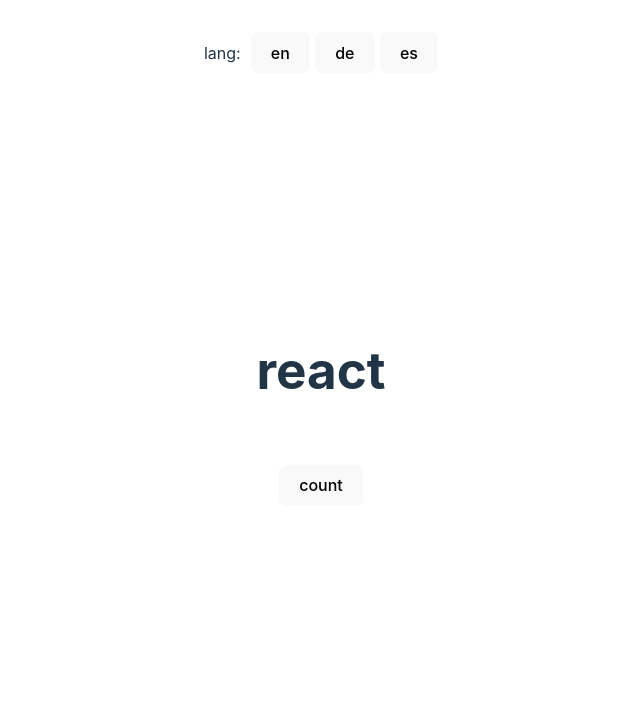
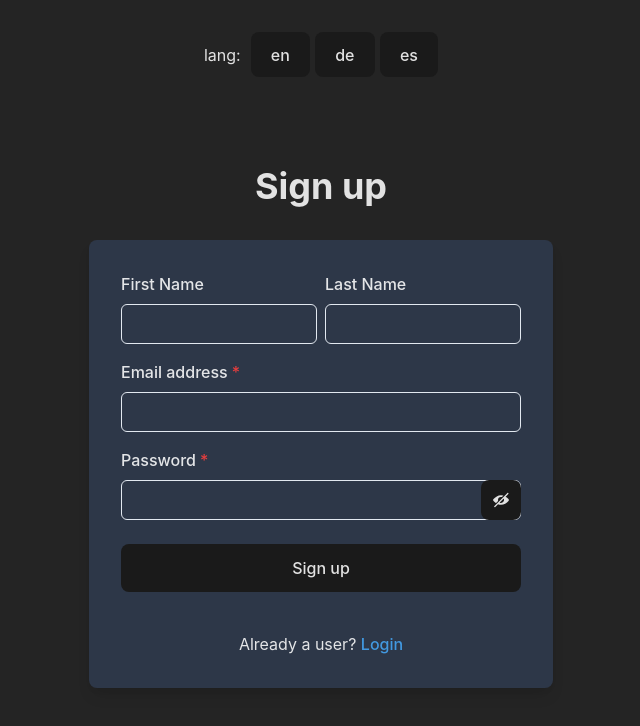
Before and after one commit to pryvalovbogdan/i18next-react-config, a React (Vite) app: page /signup in a window 1280 px wide. Shown: the top 726 px of the page, without its empty margins (319-959 px from the left). Built offline with nearby package versions, Linux system fonts and the light colour scheme; sample sign-in values are in the browser's storage; what i18next-resources-to-backend would draw is missing.

Commit message:
added signin and sighnup page

```diff
--- a/package.json
+++ b/package.json
@@ -14,10 +14,12 @@
     "e2e": "playwright test --config=playwright.config.ts"
   },
   "dependencies": {
+    "@chakra-ui/icons": "^2.1.1",
     "@chakra-ui/react": "^2.8.1",
     "@emotion/react": "^11.11.1",
     "@emotion/styled": "^11.11.0",
     "@types/es6-promise": "^3.3.0",
+    "axios": "^1.5.0",
     "framer-motion": "^10.16.4",
     "i18next": "^23.4.5",
     "i18next-browser-languagedetector": "^7.1.0",
--- a/src/App.tsx
+++ b/src/App.tsx
@@ -1,5 +1,5 @@
-import { Suspense, lazy } from 'react';
-import { Route, Routes } from 'react-router-dom';
+import { Suspense, lazy, useEffect } from 'react';
+import { Route, Routes, useNavigate } from 'react-router-dom';
 
 import './App.css';
 import { Header } from './components/header';
@@ -7,12 +7,20 @@
 const Main = lazy(() => import('./modules/main'));
 const Notes = lazy(() => import('./modules/notes'));
 const Hook = lazy(() => import('./modules/hook'));
-
-const deprecatedMethod = () => {};
-
-deprecatedMethod();
+const Login = lazy(() => import('./modules/login'));
+const SignUp = lazy(() => import('./modules/signup'));
 
 function App() {
+  const token = localStorage.getItem('token');
+
+  const navigate = useNavigate();
+
+  useEffect(() => {
+    if (!token) {
+      navigate('/login');
+    }
+  }, [token]);
+
   return (
     <>
       <Header />
@@ -22,7 +30,8 @@
             <Route path='/' element={<Main />} />
             <Route path='notes' element={<Notes />} />
             <Route path='hook' element={<Hook />} />
-            <Route path='*' element={<Main />} />
+            <Route path='login' element={<Login />} />
+            <Route path='signup' element={<SignUp />} />
           </Routes>
         </Suspense>
       </main>
--- a/src/index.css
+++ b/src/index.css
@@ -45,6 +45,7 @@
   background-color: #1a1a1a;
   cursor: pointer;
   transition: border-color 0.25s;
+  color: rgba(255, 255, 255, 0.87);
 }
 button:hover {
   border-color: #646cff;
@@ -52,6 +53,9 @@
 button:focus,
 button:focus-visible {
   outline: 4px auto -webkit-focus-ring-color;
+}
+button:disabled {
+  opacity: 0.5;
 }
 
 @media (prefers-color-scheme: light) {
--- /dev/null
+++ b/src/modules/login/base.css
@@ -0,0 +1,28 @@
+body {
+    background-color: #242424!important;
+    color: rgba(255, 255, 255, 0.87)!important;
+}
+
+button {
+    border-radius: 8px!important;
+    border: 1px solid transparent!important;
+    padding: 0.6em 1.2em!important;
+    font-size: 1em!important;
+    font-weight: 500!important;
+    font-family: inherit!important;
+    background-color: #1a1a1a!important;
+    cursor: pointer!important;
+    transition: border-color 0.25s !important;
+    color: rgba(255, 255, 255, 0.87)!important;
+}
+
+button:hover {
+    border-color: #646cff!important;
+}
+button:focus,
+button:focus-visible {
+    outline: 4px auto -webkit-focus-ring-color!important;
+}
+button:disabled {
+   opacity: 0.5!important;
+}
--- /dev/null
+++ b/src/modules/login/index.tsx
@@ -0,0 +1,128 @@
+import { ChangeEvent, useState } from 'react';
+import { useNavigate } from 'react-router-dom';
+import axios, { AxiosError } from 'axios';
+
+import {
+  Flex,
+  Box,
+  FormControl,
+  FormLabel,
+  Input,
+  Checkbox,
+  Stack,
+  Button,
+  Heading,
+  Text,
+  Spinner,
+  useToast,
+} from '@chakra-ui/react';
+import { ChakraProvider } from '@chakra-ui/react';
+
+import './base.css';
+
+const Login = () => {
+  const [isLoading, setIsLoading] = useState<boolean>(false);
+  const [email, setEmail] = useState<string>('');
+  const [password, setPassword] = useState<string>('');
+  const navigate = useNavigate();
+  const toast = useToast();
+
+  const dispatchToast = (title: string, status?: any) =>
+    toast({
+      title,
+      status: status || 'success',
+      duration: 3000,
+      isClosable: true,
+      position: 'top',
+    });
+
+  const logInHandle = async () => {
+    setIsLoading(true);
+
+    try {
+      const { data } = await axios.post('http://localhost:4001/login', {
+        email,
+        password,
+      });
+
+      localStorage.setItem('token', data.token);
+      localStorage.setItem('user', data);
+
+      dispatchToast('Successfully logged');
+
+      navigate('/');
+    } catch (err) {
+      const error = err as AxiosError<{ error: string }>;
+
+      if (error.response?.data?.error) {
+        dispatchToast(error.response?.data.error, 'error');
+      }
+    } finally {
+      setIsLoading(false);
+    }
+  };
+
+  return (
+    <ChakraProvider>
+      <Flex align='center' justify='center' height='100%'>
+        {isLoading && (
+          <Flex
+            position='absolute'
+            top={0}
+            background='rgba(0, 0, 0, 0.7)'
+            height='100%'
+            width='100%'
+            zIndex={2}
+            alignItems='center'
+            justifyContent='center'
+          >
+            <Spinner size='xl' />
+          </Flex>
+        )}
+        <Stack spacing={8} mx='auto' maxW='lg' py={12} px={6}>
+          <Stack align={'center'}>
+            <Heading fontSize='4xl'>Sign in to your account</Heading>
+          </Stack>
+          <Box rounded='lg' bg='gray.700' boxShadow='lg' p={8}>
+            <Stack spacing={4}>
+              <FormControl id='email'>
+                <FormLabel>Email address</FormLabel>
+                <Input
+                  type='email'
+                  value={email}
+                  onInput={(e: ChangeEvent<HTMLInputElement>) => setEmail(e.target.value)}
+                />
+              </FormControl>
+              <FormControl id='password'>
+                <FormLabel>Password</FormLabel>
+                <Input
+                  type='password'
+                  value={password}
+                  onInput={(e: ChangeEvent<HTMLInputElement>) => setPassword(e.target.value)}
+                />
+              </FormControl>
+              <Stack spacing={10}>
+                <Stack direction={{ base: 'column', sm: 'row' }} align='start' justify='space-between'>
+                  <Checkbox>Remember me</Checkbox>
+                  <Text color={'blue.400'}>Forgot password?</Text>
+                </Stack>
+                <Button
+                  bg='blue.400'
+                  color='white'
+                  _hover={{
+                    bg: 'blue.500',
+                  }}
+                  onClick={logInHandle}
+                >
+                  Sign in
+                </Button>
+              </Stack>
+            </Stack>
+          </Box>
+        </Stack>
+      </Flex>
+    </ChakraProvider>
+  );
+};
+
+export default Login;
--- /dev/null
+++ b/src/modules/signup/index.tsx
@@ -0,0 +1,172 @@
+import { ChangeEvent, useState } from 'react';
+
+import {
+  Flex,
+  Box,
+  FormControl,
+  FormLabel,
+  Input,
+  InputGroup,
+  HStack,
+  InputRightElement,
+  Stack,
+  Button,
+  Heading,
+  Text,
+  Link,
+  ChakraProvider,
+  Spinner,
+  useToast,
+} from '@chakra-ui/react';
+import { ViewIcon, ViewOffIcon } from '@chakra-ui/icons';
+
+import '../login/base.css';
+
+import axios from 'axios';
+import { redirect } from 'react-router-dom';
+
+const SignUp = () => {
+  const [showPassword, setShowPassword] = useState(false);
+  const [isLoading, setIsLoading] = useState<boolean>(false);
+  const [email, setEmail] = useState<string>('');
+  const [password, setPassword] = useState<string>('');
+  const [firstName, setFirstName] = useState<string>('');
+  const [lastName, setLastName] = useState<string>('');
+
+  const toast = useToast();
+
+  const signUpHandle = async () => {
+    setIsLoading(true);
+
+    try {
+      const { data } = await axios.post('http://localhost:4001/register', {
+        email,
+        password,
+        first_name: firstName,
+        last_name: lastName,
+      });
+
+      console.log('data', data);
+
+      toast({
+        title: 'You have been registred',
+        status: 'success',
+        duration: 3000,
+        isClosable: true,
+        position: 'top',
+      });
+
+      redirect('/');
+    } catch (data: any) {
+      if (data.response.data.error) {
+        toast({
+          title: data.response.data.error,
+          status: 'error',
+          duration: 3000,
+          isClosable: true,
+          position: 'top',
+        });
+      }
+    } finally {
+      setIsLoading(false);
+    }
+  };
+
+  return (
+    <ChakraProvider>
+      <Flex height='100%' align={'center'} justify={'center'}>
+        {isLoading && (
+          <Flex
+            position='absolute'
+            top={0}
+            background='rgba(0, 0, 0, 0.7)'
+            height='100%'
+            width='100%'
+            zIndex={2}
+            alignItems='center'
+            justifyContent='center'
+          >
+            <Spinner size='xl' />
+          </Flex>
+        )}
+        <Stack spacing={8} mx={'auto'} maxW={'lg'} py={12} px={6}>
+          <Stack align={'center'}>
+            <Heading fontSize={'4xl'} textAlign={'center'}>
+              Sign up
+            </Heading>
+          </Stack>
+          <Box rounded={'lg'} bg={'gray.700'} boxShadow={'lg'} p={8}>
+            <Stack spacing={4}>
+              <HStack>
+                <Box>
+                  <FormControl id='firstName'>
+                    <FormLabel>First Name</FormLabel>
+                    <Input
+                      type='text'
+                      value={firstName}
+                      onInput={(e: ChangeEvent<HTMLInputElement>) => setFirstName(e.target.value)}
+                    />
+                  </FormControl>
+                </Box>
+                <Box>
+                  <FormControl id='lastName'>
+                    <FormLabel>Last Name</FormLabel>
+                    <Input
+                      type='text'
+                      value={lastName}
+                      onInput={(e: ChangeEvent<HTMLInputElement>) => setLastName(e.target.value)}
+                    />
+                  </FormControl>
+                </Box>
+              </HStack>
+              <FormControl id='email' isRequired>
+                <FormLabel>Email address</FormLabel>
+                <Input
+                  type='email'
+                  value={email}
+                  onInput={(e: ChangeEvent<HTMLInputElement>) => setEmail(e.target.value)}
+                />
+              </FormControl>
+              <FormControl id='password' isRequired>
+                <FormLabel>Password</FormLabel>
+                <InputGroup>
+                  <Input
+                    type={showPassword ? 'text' : 'password'}
+                    value={password}
+                    onInput={(e: ChangeEvent<HTMLInputElement>) => setPassword(e.target.value)}
+                  />
+                  <InputRightElement h={'full'}>
+                    <Button variant={'ghost'} onClick={() => setShowPassword(showPassword => !showPassword)}>
+                      {showPassword ? <ViewIcon /> : <ViewOffIcon />}
+                    </Button>
+                  </InputRightElement>
+                </InputGroup>
+              </FormControl>
+              <Stack spacing={10} pt={2}>
+                <Button
+                  loadingText='Submitting'
+                  size='lg'
+                  bg={'blue.400'}
+                  color={'white'}
+                  _hover={{
+                    bg: 'blue.500',
+                  }}
+                  onClick={signUpHandle}
+                >
+                  Sign up
+                </Button>
+              </Stack>
+              <Stack pt={6}>
+                <Text align={'center'}>
+                  Already a user? <Link color={'blue.400'}>Login</Link>
+                </Text>
+              </Stack>
+            </Stack>
+          </Box>
+        </Stack>
+      </Flex>
+    </ChakraProvider>
+  );
+};
+
+export default SignUp;
```
Also changed, not shown: 2 other files (tests, documents, lock files or other folders).
